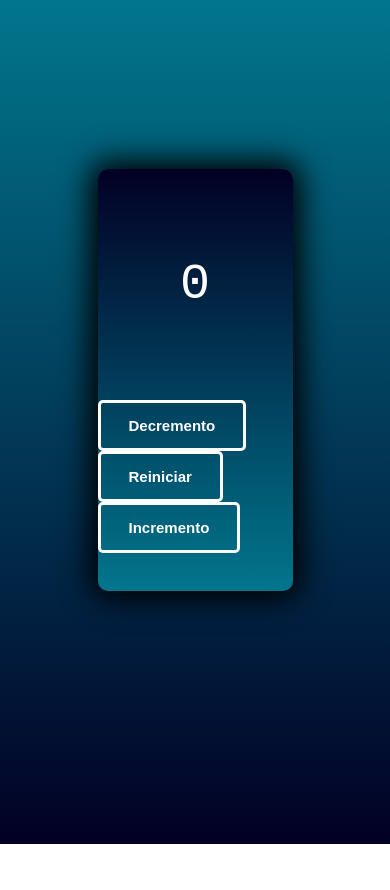
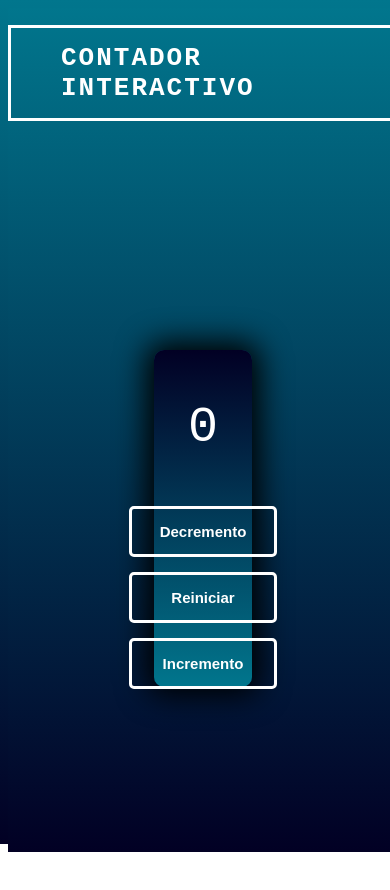
Before and after one commit to FerLuque16/Contador-JS, a plain HTML site: page Contador/index.html in a window 390 px wide. Before the commit the page ends 844 px from the top, so only its background shows below. Drawn offline with Linux system fonts and the light colour scheme.

Commit message:
Agregué diseño mas responsive

```diff
--- a/Contador/css/style.css
+++ b/Contador/css/style.css
@@ -5,24 +5,39 @@ html {
 *, *:before, *:after {
     box-sizing: inherit;
 }
+body{
+    min-height: 100%;
+    overflow: hidden;
+}
 body, html {
     height: 100%;
     width: 100%;
-    margin: 0;
+    /* margin: 0; */
     background: rgb(2,0,36);
     background: linear-gradient(0deg, rgba(2,0,36,1) 0%, rgba(1,118,141,1) 100%, rgba(0,245,255,0.7763480392156863) 100%);
-
-    background-size: cover;
+    background-size:auto;
     background-repeat: no-repeat;
 }
 p{
     font-size: 50px;
     color: white;
 }
+.parent-div{
+    height:90vh;
+    display: flex;
+    justify-content: center;
+    align-items: center;
+    flex-wrap: wrap;
+    gap: 2rem;
+}
 
+.header{
+    display: flex;
+    justify-content: center;
+}
 .contador{
-    width: 50%;
-    height: 50vh;
+    width: 25%;
+    height: 40vh;
     display: flex;
     flex-direction: column;
     justify-content: space-evenly;
@@ -33,14 +48,10 @@ p{
     box-shadow: 0px 0px 30px 8px rgba(0,0,0,1);
     background: rgb(2,0,36);
     background: linear-gradient(180deg, rgba(2,0,36,1) 0%, rgba(1,118,141,1) 100%, rgba(0,245,255,0.7763480392156863) 100%);
+
 }
 
-.parent-div{
-    height:90vh;
-    display: flex;
-    justify-content: center;
-    align-items: center;
-}
+
 
 .boton{
     border: 3px solid white;
@@ -57,3 +68,26 @@ p{
     background-color: white;
     color: rgb(2,0,36);
 }
+
+@media (max-width: 768px) {
+    .contador{
+        flex-direction: column;
+        align-items: center;
+        justify-content: center;
+    }
+    .botones{
+        display: flex;
+        flex-direction: column;
+        gap: 15px;
+    }
+
+}
+
+.header h1{
+    font-size: 2rem;
+    text-transform: uppercase;
+    letter-spacing: 2px;
+    padding: 15px 50px;
+    border: 3px solid #fff;
+    color: white;
+}
--- a/Contador/index.html
+++ b/Contador/index.html
@@ -8,6 +8,9 @@
     <title>Contador</title>
 </head>
 <body>
+    <div class="header">
+        <h1>Contador interactivo</h1>
+    </div>
     <div class="parent-div">
         <div class="contador">
             <div class="numero">
@@ -20,6 +23,7 @@
             </div>
         </div>
 
+
     </div>
 </body>
 <script src="./js/scripts.js"></script>
--- a/Contador/js/scripts.js
+++ b/Contador/js/scripts.js
@@ -17,9 +17,3 @@ reincicio.addEventListener("click", ()=>{
     numero = 0;
     document.querySelector("#numero").textContent = numero;
 })
-
-
-
-console.log(typeof(numero));
-console.log(decremento);
-console.log(incremento);
```
